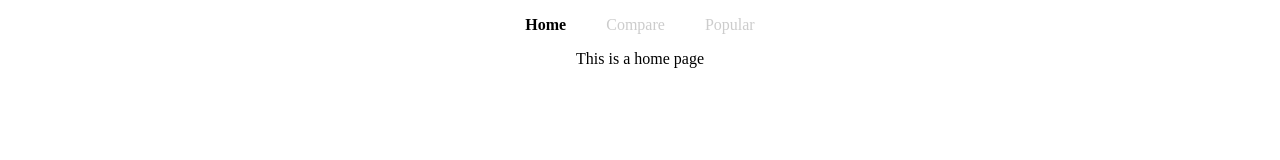
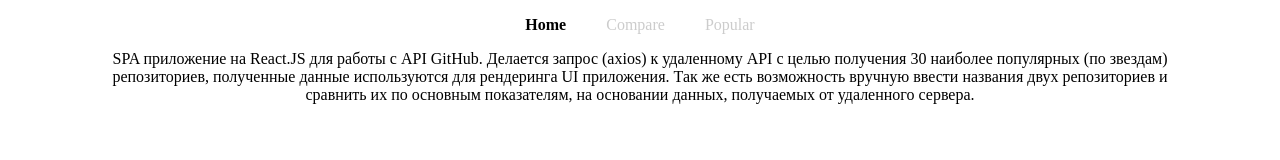
Before and after one commit to sergeyMelentyev/ReactSample, a React app: page / in a window 1280 px wide. Built offline with nearby package versions, Linux system fonts and the light colour scheme.

Commit message:
new version

```diff
--- a/app/components/Home.js
+++ b/app/components/Home.js
@@ -2,6 +2,12 @@ import React from "react";
 
 export default function Home() {
 	return (
-		<div>This is a home page</div>
+		<div className="home__main-container">
+			SPA приложение на React.JS для работы с API GitHub.
+			Делается запрос (axios) к удаленному API с целью получения 30 наиболее популярных (по звездам) репозиториев,
+			полученные данные используются для рендеринга UI приложения.
+			Так же есть возможность вручную ввести названия двух репозиториев и сравнить их по основным показателям,
+			на основании данных, получаемых от удаленного сервера.
+		</div>
 	);
 };
--- a/app/components/style/app.css
+++ b/app/components/style/app.css
@@ -104,3 +104,8 @@ display: flex;
     width: 100px;
     border-radius: 50px;
 }
+
+.home__main-container {
+    padding: 0 100px;
+    text-align: center;
+}
```
